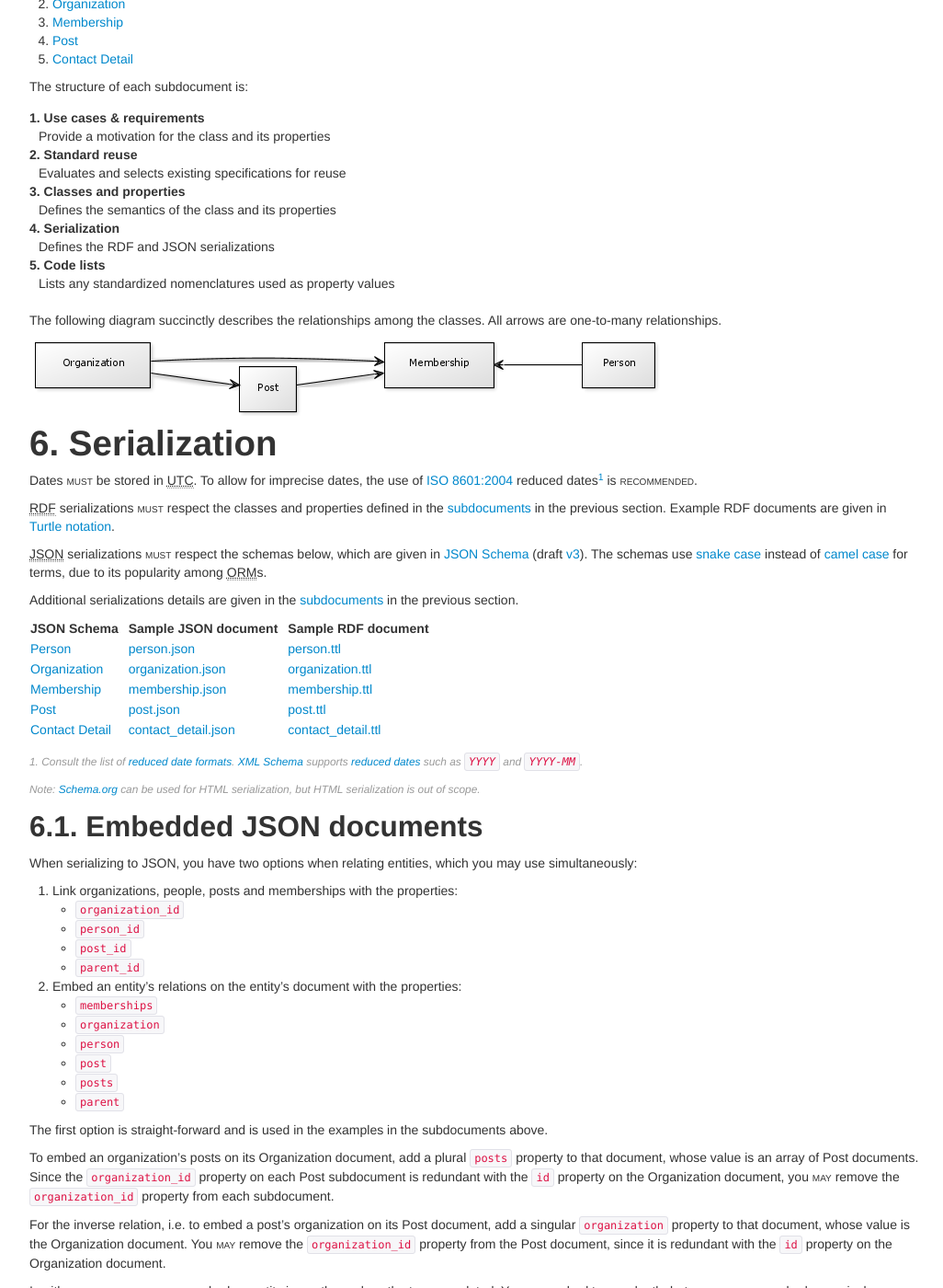
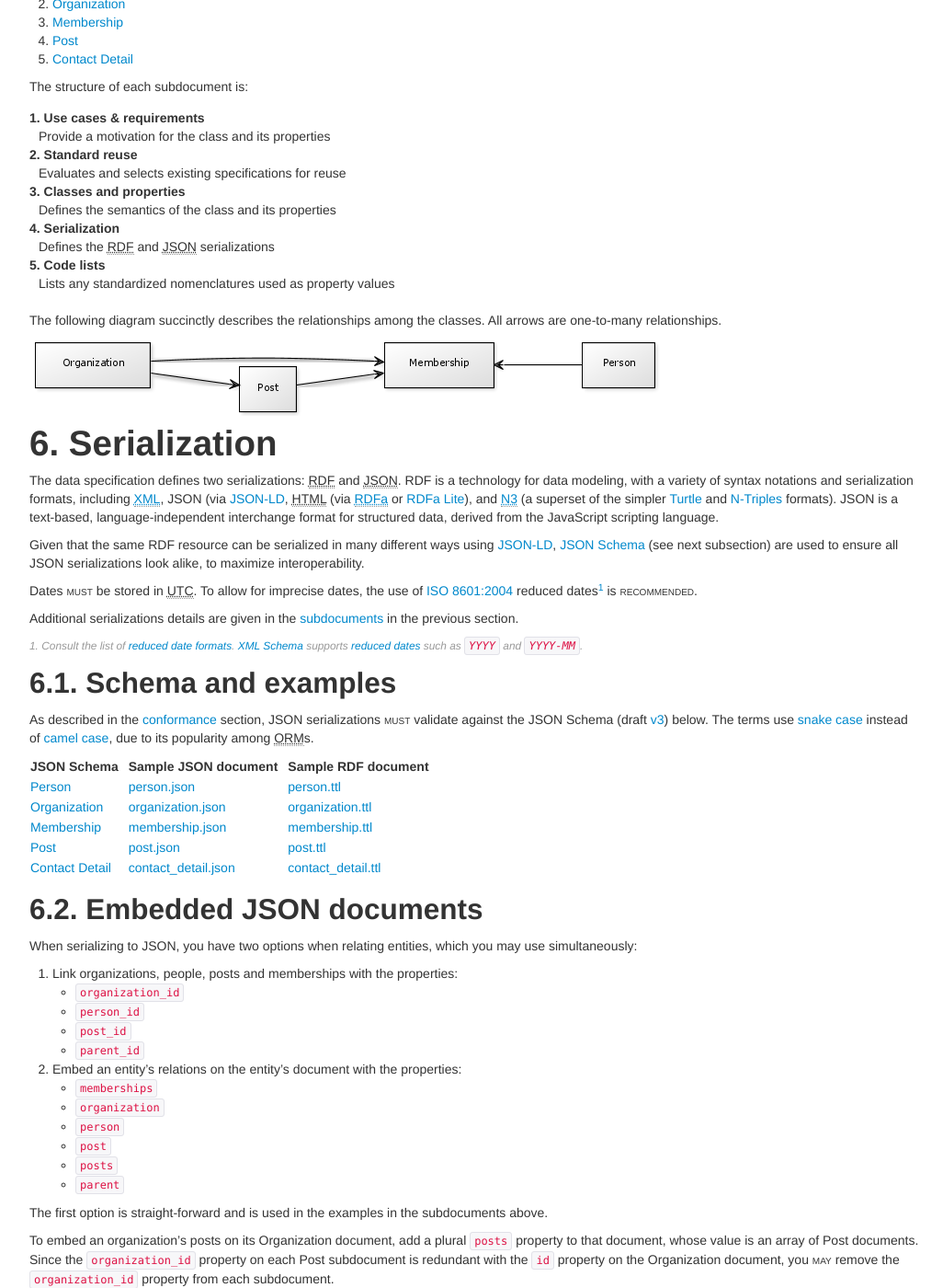
Before and after one commit to popolo-project/popolo-spec, a Jekyll site: the page built from specs/index.md, in a window 1280 px wide and 1400 px high, scrolled down 1524 px. Shown: the whole window at 92% size, without its empty margins (223-1249 px from the left). Built offline with Jekyll 4.4.1, drawn with Linux system fonts in a browser that asks for light colours; nearby versions of some CDN libraries; Markdown is read by kramdown in place of the engine named in the settings; some of the changed text lies outside the part shown.

Commit message:
introduce rdf and json

```diff
--- a/specs/index.md
+++ b/specs/index.md
@@ -43,7 +43,7 @@ The data specification will define terms (classes and properties) to describe an
 1. It <em class="rfc2119">must not</em> use terms from outside this specification's terms where this specification's terms would suffice[<sup>2</sup>](#note2).
 1. It <em class="rfc2119">may</em> use terms from outside this specification's terms where this specification's terms are insufficient.
 1. Its usage of this specification's terms <em class="rfc2119">must</em> be consistent with the semantics of those terms.
-1. If an implementation serializes to JSON, its serializations <em class="rfc2119">must</em> validate against this specification's JSON Schema.
+1. If an implementation serializes to <abbr title="JavaScript Object Notation">JSON</abbr>, its serializations <em class="rfc2119">must</em> validate against [this specification's JSON Schema](#json-schema).
 
 <p class="note" id="note2">2. For example, it <em class="rfc2119">must not</em> use vCard's <code>fn</code> where this specification's <code>name</code> would suffice.</p>
 
@@ -152,7 +152,7 @@ The structure of each subdocument is:
   <dt>3. Classes and properties</dt>
   <dd>Defines the semantics of the class and its properties</dd>
   <dt>4. Serialization</dt>
-  <dd>Defines the RDF and JSON serializations</dd>
+  <dd>Defines the <abbr title="Resource Description Framework">RDF</abbr> and <abbr title="JavaScript Object Notation">JSON</abbr> serializations</dd>
   <dt>5. Code lists</dt>
   <dd>Lists any standardized nomenclatures used as property values</dd>
 </dl>
@@ -164,15 +164,21 @@ The following diagram succinctly describes the relationships among the classes.
 
 <h1 id="serialization">6. Serialization</h1>
 
+The data specification defines two serializations: <abbr title="Resource Description Framework">RDF</abbr> and <abbr title="JavaScript Object Notation">JSON</abbr>. RDF is a technology for data modeling, with a variety of syntax notations and serialization formats, including [<abbr title="Extensible Markup Language">XML</abbr>](http://www.w3.org/TR/rdf-syntax-grammar/), JSON (via [JSON-LD]((http://json-ld.org/spec/latest/json-ld/)), <abbr title="HyperText Markup Language">HTML</abbr> (via [<abbr title="Resource Description Framework in Attributes">RDFa</abbr>](http://www.w3.org/TR/rdfa-primer/) or [RDFa Lite](http://www.w3.org/TR/rdfa-lite/)), and [<abbr title="Notation 3">N3</abbr>](http://en.wikipedia.org/wiki/Notation_3) (a superset of the simpler [Turtle](http://www.w3.org/TR/turtle/) and [N-Triples](http://www.w3.org/TR/n-triples/) formats). JSON is a text-based, language-independent interchange format for structured data, derived from the JavaScript scripting language.
+
+Given that the same RDF resource can be serialized in many different ways using [JSON-LD](http://json-ld.org/), [JSON Schema](http://json-schema.org/) (see next subsection) are used to ensure all JSON serializations look alike, to maximize interoperability.
+
 Dates <em class="rfc2119">must</em> be stored in <abbr title="Coordinated Universal Time">UTC</abbr>. To allow for imprecise dates, the use of [ISO 8601:2004](http://www.iso.org/iso/catalogue_detail?csnumber=40874) reduced dates[<sup>1</sup>](#note1) is <em class="rfc2119">recommended</em>.
-
-<abbr title="Resource Description Framework">RDF</abbr> serializations <em class="rfc2119">must</em> respect the classes and properties defined in the [subdocuments](#classes-and-properties) in the previous section. Example RDF documents are given in [Turtle notation](http://www.w3.org/TeamSubmission/turtle/).
-
-<abbr title="JavaScript Object Notation">JSON</abbr> serializations <em class="rfc2119">must</em> respect the schemas below, which are given in [JSON Schema](http://json-schema.org/) (draft [v3](http://tools.ietf.org/html/draft-zyp-json-schema-03)). The schemas use [snake case](http://en.wikipedia.org/wiki/Snake_case) instead of [camel case](http://en.wikipedia.org/wiki/CamelCase) for terms, due to its popularity among <abbr title="object-relational mapper">ORM</abbr>s.
 
 Additional serializations details are given in the [subdocuments](#classes-and-properties) in the previous section.
 
-<table>
+<p class="note" id="note1">1. Consult the list of <a href="https://github.com/opennorth/popolo-spec/wiki/ISO-8601%3A2004-formats">reduced date formats</a>. <a href="http://www.w3.org/XML/Schema.html">XML Schema</a> supports <a href="http://www.w3.org/TR/xmlschema-2/#truncatedformats">reduced dates</a> such as <a href="http://www.w3.org/TR/xmlschema-2/#gYear"><code>YYYY</code></a> and <a href="http://www.w3.org/TR/xmlschema-2/#gYearMonth"><code>YYYY-MM</code></a>.</p>
+
+<h2 id="schema-and-examples">6.1. Schema and examples</h2>
+
+As described in the [conformance](#conformance) section, JSON serializations <em class="rfc2119">must</em> validate against the JSON Schema (draft [v3](http://tools.ietf.org/html/draft-zyp-json-schema-03)) below. The terms use [snake case](http://en.wikipedia.org/wiki/Snake_case) instead of [camel case](http://en.wikipedia.org/wiki/CamelCase), due to its popularity among <abbr title="object-relational mapper">ORM</abbr>s.
+
+<table id="json-schema">
   <thead>
     <tr>
       <th>JSON Schema</th>
@@ -209,10 +215,7 @@ Additional serializations details are given in the [subdocuments](#classes-and-p
   </tbody>
 </table>
 
-<p class="note" id="note1">1. Consult the list of <a href="https://github.com/opennorth/popolo-spec/wiki/ISO-8601%3A2004-formats">reduced date formats</a>. <a href="http://www.w3.org/XML/Schema.html">XML Schema</a> supports <a href="http://www.w3.org/TR/xmlschema-2/#truncatedformats">reduced dates</a> such as <a href="http://www.w3.org/TR/xmlschema-2/#gYear"><code>YYYY</code></a> and <a href="http://www.w3.org/TR/xmlschema-2/#gYearMonth"><code>YYYY-MM</code></a>.</p>
-<p class="note">Note: <a href="http://schema.org/">Schema.org</a> can be used for HTML serialization, but HTML serialization is out of scope.</p>
-
-## 6.1. Embedded JSON documents
+## 6.2. Embedded JSON documents
 
 When serializing to JSON, you have two options when relating entities, which you may use simultaneously:
 
```
Also changed, not shown: other parts of specs/index.md (+4 -4 lines).
